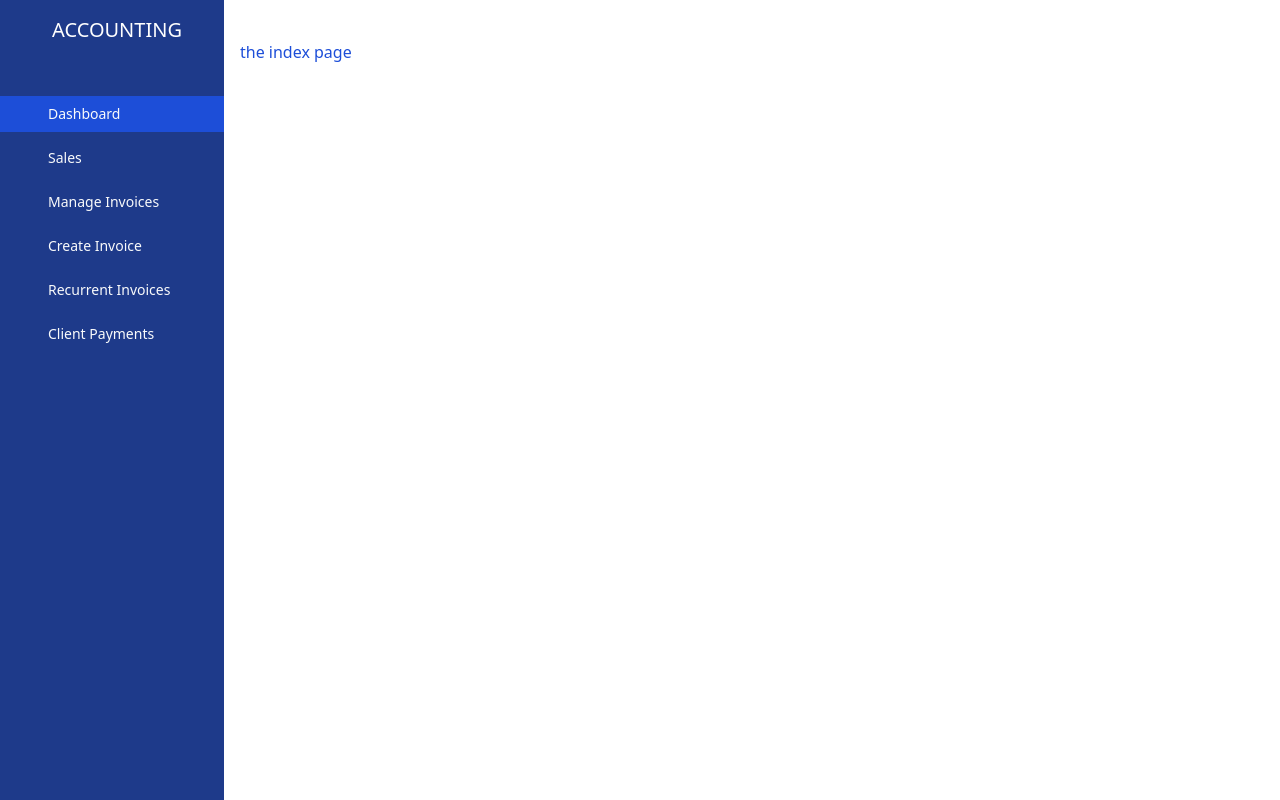
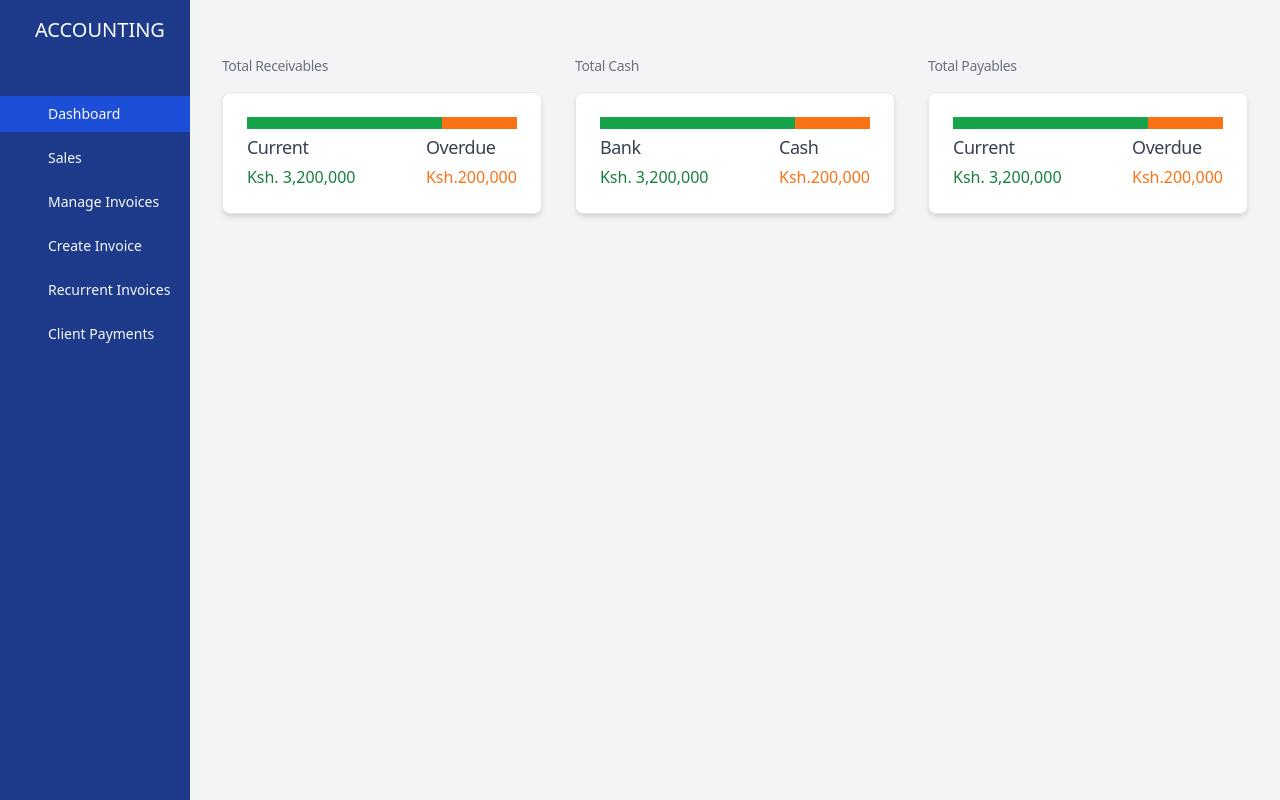
Before and after one commit to Brian-mula/accounting, a Nuxt app: page / in a window 1280 px wide. Built offline with nearby package versions, Linux system fonts and the light colour scheme.

Commit message:
added manage Invoice page

```diff
--- a/components/sideNav.vue
+++ b/components/sideNav.vue
@@ -25,12 +25,12 @@
           </a>
         </li>
          <li>
-          <a
+          <nuxt-link to="/manageInvoices"
             href="#"
             class="flex items-center p-2 text-base font-normal text-gray-50 hover:bg-blue-700"
           >
             <span class="ml-10 text-sm">Manage Invoices</span>
-          </a>
+          </nuxt-link >
         </li>
          <li>
           <a
@@ -61,6 +61,8 @@
   </div>
 </template>
 
-<script setup></script>
+<script setup>
+const isActive=ref(true)
+</script>
 
 <style lang="scss" scoped></style>
--- a/layouts/default.vue
+++ b/layouts/default.vue
@@ -3,7 +3,7 @@
     <div class="w-56 h-screen">
       <side-nav />
     </div>
-    <div class="px-4 py-10">
+    <div class="px-4 py-10 w-full bg-gray-100">
     <slot />
     </div>
   </div>
--- a/pages/index.vue
+++ b/pages/index.vue
@@ -1,16 +1,98 @@
 <template>
-    <div class="text-blue-700">
-    the index page
+  <div class="w-full px-4">
+    <div class="flex justify-between">
+      <div class="">
+      <h5 class="mb-1 mt-1 text-sm tracking-tight text-gray-500 py-3">Total Receivables</h5>
+        <div
+          class="block p-6 w-80 bg-white rounded-lg border border-gray-200 shadow-md hover:bg-gray-100"
+        >
+          <div class="flex">
+            <div class="w-52 h-3 bg-green-600"></div>
+            <div class="w-20 h-3 bg-orange-500"></div>
+          </div>
+          <div class="flex justify-between">
+            <div>
+              <h5 class="mb-1 mt-1 text-lg tracking-tight text-gray-700">
+                Current
+              </h5>
+              <p class="font-normal text-green-700">Ksh. 3,200,000</p>
+            </div>
+            <div>
+              <div>
+                <h5 class="mb-1 mt-1 text-lg tracking-tight text-gray-700">
+                  Overdue
+                </h5>
+                <p class="font-normal text-orange-500">Ksh.200,000</p>
+              </div>
+            </div>
+          </div>
+        </div>
+      </div>
+      <div class="">
+      <h5 class="mb-1 mt-1 text-sm tracking-tight text-gray-500 py-3">Total Cash</h5>
+        <div
+          class="block p-6 w-80 bg-white rounded-lg border border-gray-200 shadow-md hover:bg-gray-100"
+        >
+          <div class="flex">
+
+            <div class="w-52 h-3 bg-green-600"></div>
+            <div class="w-20 h-3 bg-orange-500"></div>
+          </div>
+          <div class="flex justify-between">
+            <div>
+              <h5 class="mb-1 mt-1 text-lg tracking-tight text-gray-700">
+                Bank
+              </h5>
+              <p class="font-normal text-green-700">Ksh. 3,200,000</p>
+            </div>
+            <div>
+              <div>
+                <h5 class="mb-1 mt-1 text-lg tracking-tight text-gray-700">
+                  Cash
+                </h5>
+                <p class="font-normal text-orange-500">Ksh.200,000</p>
+              </div>
+            </div>
+          </div>
+        </div>
+      </div>
+      <div class="">
+        <h5 class="mb-1 mt-1 text-sm tracking-tight text-gray-500 py-3">Total Payables</h5>
+        <div
+          class="block p-6 w-80 bg-white rounded-lg border border-gray-200 shadow-md hover:bg-gray-100"
+        >
+          <div class="flex">
+            <div class="w-52 h-3 bg-green-600"></div>
+            <div class="w-20 h-3 bg-orange-500"></div>
+          </div>
+          <div class="flex justify-between">
+            <div>
+              <h5 class="mb-1 mt-1 text-lg tracking-tight text-gray-700">
+                Current
+              </h5>
+              <p class="font-normal text-green-700">Ksh. 3,200,000</p>
+            </div>
+            <div>
+              <div>
+                <h5 class="mb-1 mt-1 text-lg tracking-tight text-gray-700">
+                  Overdue
+                </h5>
+                <p class="font-normal text-orange-500">Ksh.200,000</p>
+              </div>
+            </div>
+          </div>
+        </div>
+      </div>
     </div>
+  </div>
 </template>
 
 <script setup>
 definePageMeta({
   layout: "default",
 });
-
+const isLarge = ref(true);
+const isSmall = ref(true);
 </script>
 
-<style lang="scss" scoped>
-
-</style>
+<style lang="scss" scoped></style>
--- /dev/null
+++ b/pages/manageInvoices.vue
@@ -0,0 +1,69 @@
+<template>
+  <div>
+    <form class="bg-white shadow-md rounded px-8 pt-6 pb-8 mb-4">
+      <div class="flex justify-between items-center">
+        <div class="w-80">
+          <div class="mb-4 w-full">
+            <label class="block text-gray-700 text-sm mb-2" for="username">
+              Client
+            </label>
+            <select
+              class="form-select appearance-none block w-full px-3 py-1.5 text-base font-normal text-gray-700 bg-white bg-clip-padding bg-no-repeat border border-solid border-gray-300 rounded transition ease-in-out m-0 focus:text-gray-700 focus:bg-white focus:border-blue-600 focus:outline-none"
+              aria-label="Default select example"
+            >
+              <option value="3">Any Client</option>
+            </select>
+          </div>
+        </div>
+        <div>
+          <div class="mb-4">
+            <label class="block text-gray-700 text-sm mb-2" for="username">
+              Invoice No.
+            </label>
+            <input
+              class="shadow appearance-none border rounded w-full py-2 px-3 text-gray-700 leading-tight focus:outline-none focus:shadow-outline"
+              placeholder=""
+            />
+          </div>
+        </div>
+        <div class="w-80">
+          <div class="mb-4 w-full">
+            <label class="block text-gray-700 text-sm mb-2" for="status">
+              Status
+            </label>
+            <select
+              class="form-select appearance-none block w-full px-3 py-1.5 text-base font-normal text-gray-700 bg-white bg-clip-padding bg-no-repeat border border-solid border-gray-300 rounded transition ease-in-out m-0 focus:text-gray-700 focus:bg-white focus:border-blue-600 focus:outline-none"
+              aria-label="Default select example"
+            >
+              <option value="3">Any status</option>
+            </select>
+          </div>
+        </div>
+      </div>
+    </form>
+    <div class="mt-8 mb-4">
+    <div class="flex justify-between border-b-4 bg-white  rounded px-8 pt-6 pb-8  ">
+      <div>
+        <p class="font-normal text-gray-500">#00001-8/7/2022</p>
+        <h5 class="mb-1 mt-1 text-lg tracking-tight text-gray-700">Post Client</h5>
+      </div>
+      <div>
+      <h5 class="mb-1 mt-1 text-sm font-bold tracking-tight text-gray-700">Created</h5>
+       <p class="font-normal text-gray-500">8/7/2022</p>
+      </div>
+      <div>
+      <h5 class="mb-1 mt-1 text-lg  tracking-tight text-gray-700">Ksh.30000</h5>
+       <div class="bg-red-800 flex justify-center items-center rounded-sm">
+       <p class="font-normal text-gray-50">Unpaid</p>
+       </div>
+      </div>
+    </div>
+
+    </div>
+
+  </div>
+</template>
+
+<script setup></script>
+
+<style lang="scss" scoped></style>
```
